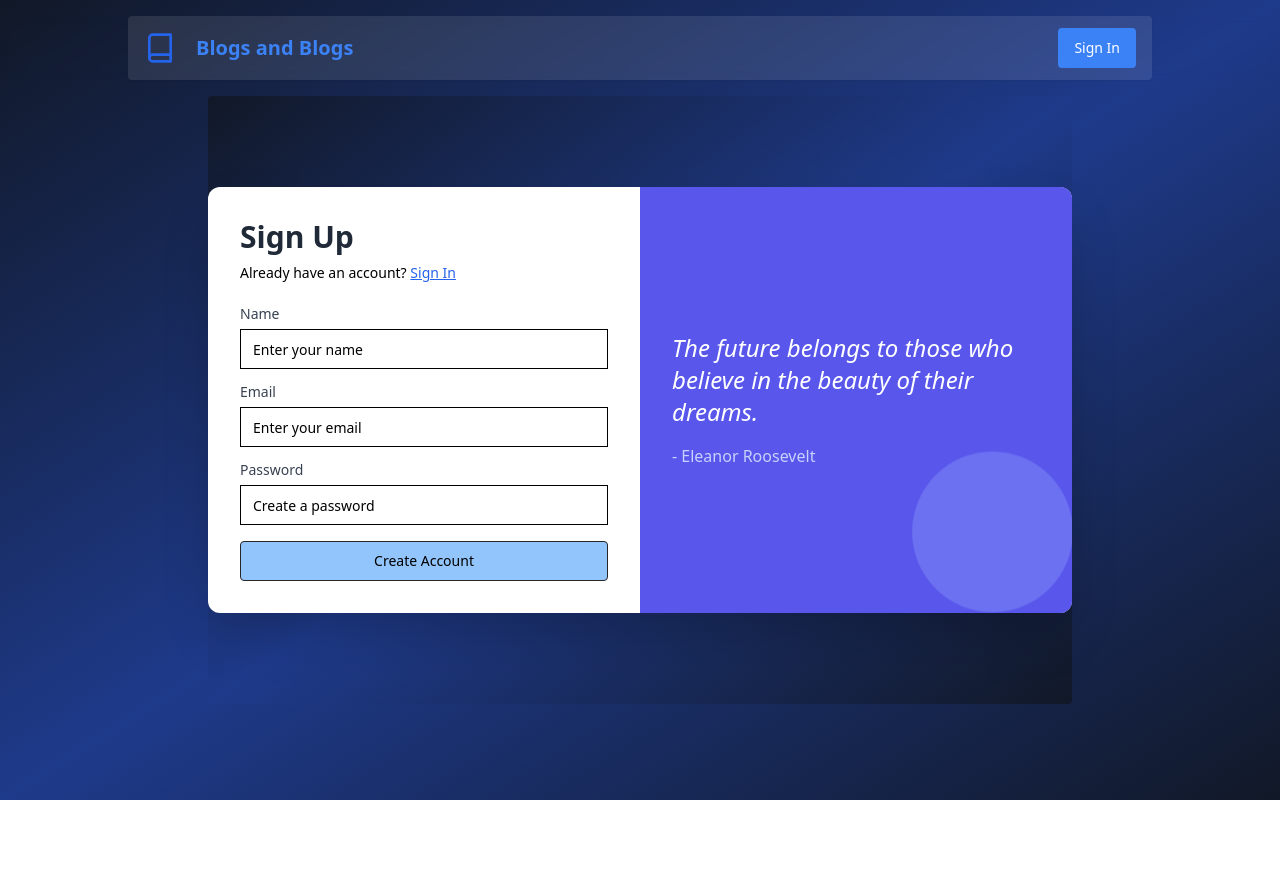
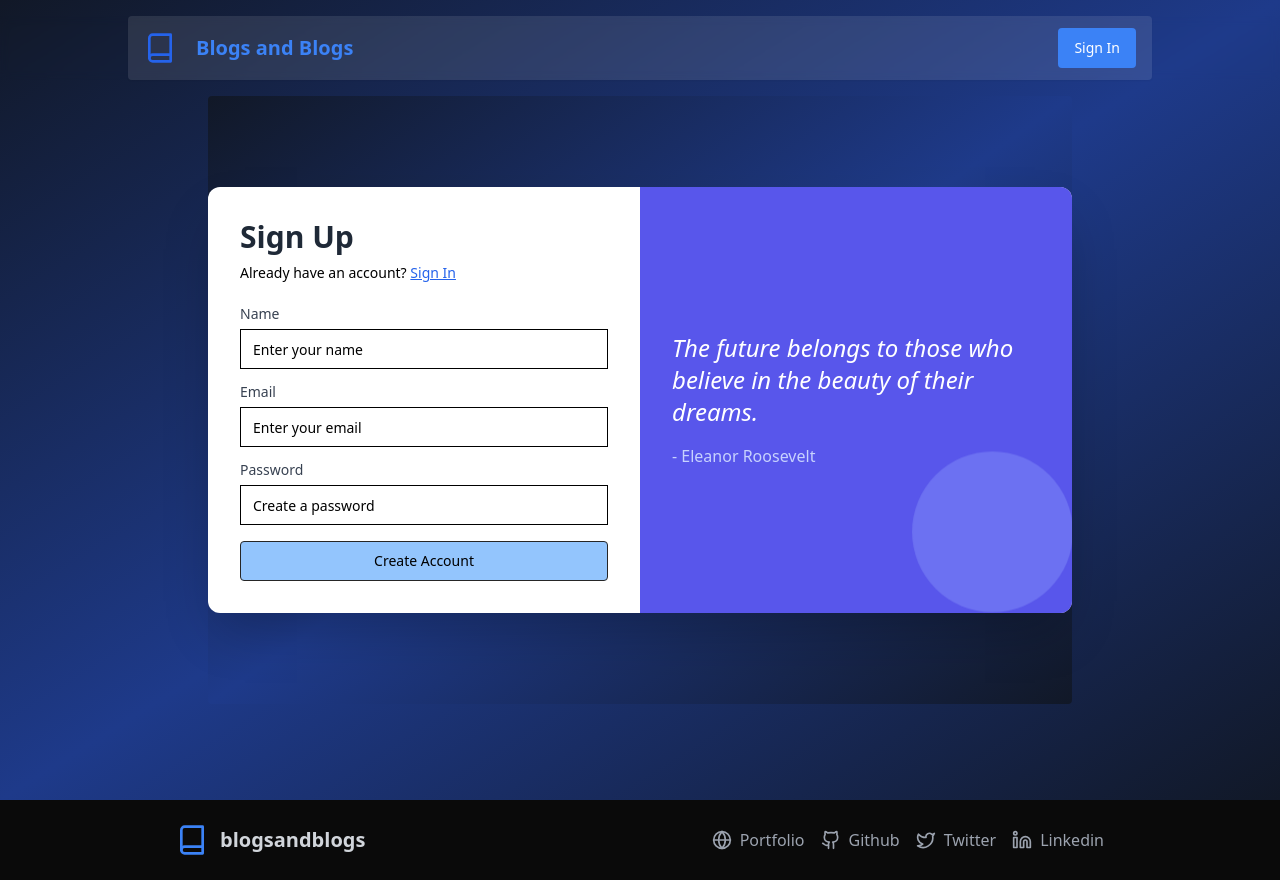
Before and after one commit to amartripathi0/blogging-site, a React (Vite) app in the folder frontend/: page /signup in a window 1280 px wide. Before the commit the page ends 800 px from the top, so only its background shows below. Built offline with nearby package versions, Linux system fonts and the light colour scheme; no server answers.

Commit message:
fix: footer position in layout

```diff
--- a/frontend/src/App.tsx
+++ b/frontend/src/App.tsx
@@ -5,6 +5,7 @@ import Signup from "./pages/signup";
 import BlogsPage from "./pages/blogs";
 import Navbar from "./components/navbar";
 import Homepage from "./pages/homepage";
+import Footer from "./components/footer";
 
 function App() {
   return (
@@ -28,6 +29,7 @@ function Layout() {
     <>
       <Navbar />
       <Outlet />
+      <Footer />
     </>
   );
 }
--- a/frontend/src/pages/homepage.tsx
+++ b/frontend/src/pages/homepage.tsx
@@ -1,13 +1,11 @@
 import LandingPage from "@/components/landing-page";
 import BlogsPage from "./blogs";
-import Footer from "@/components/footer";
 
 export default function Homepage() {
   return (
     <main>
         <LandingPage/>
         <BlogsPage/>
-        <Footer />
     </main>
   )
 }
```
